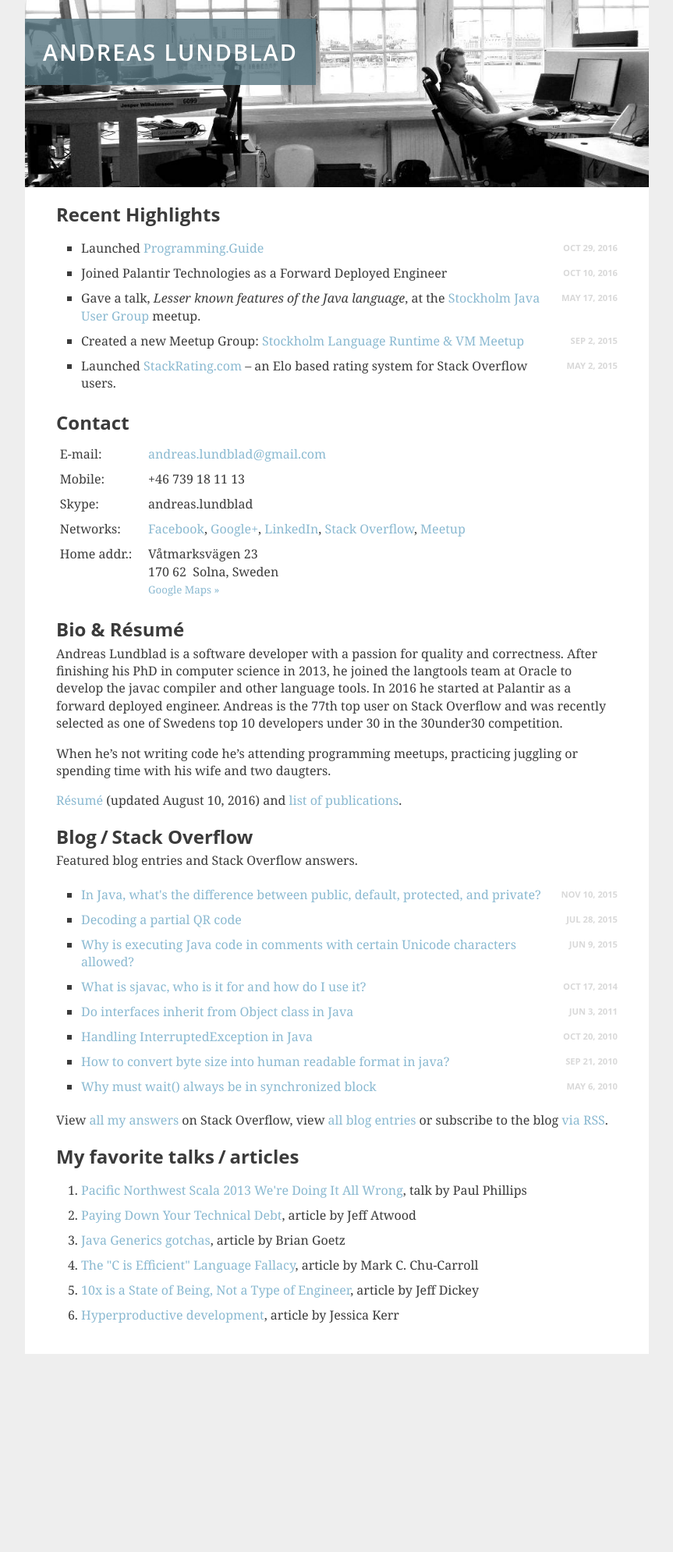
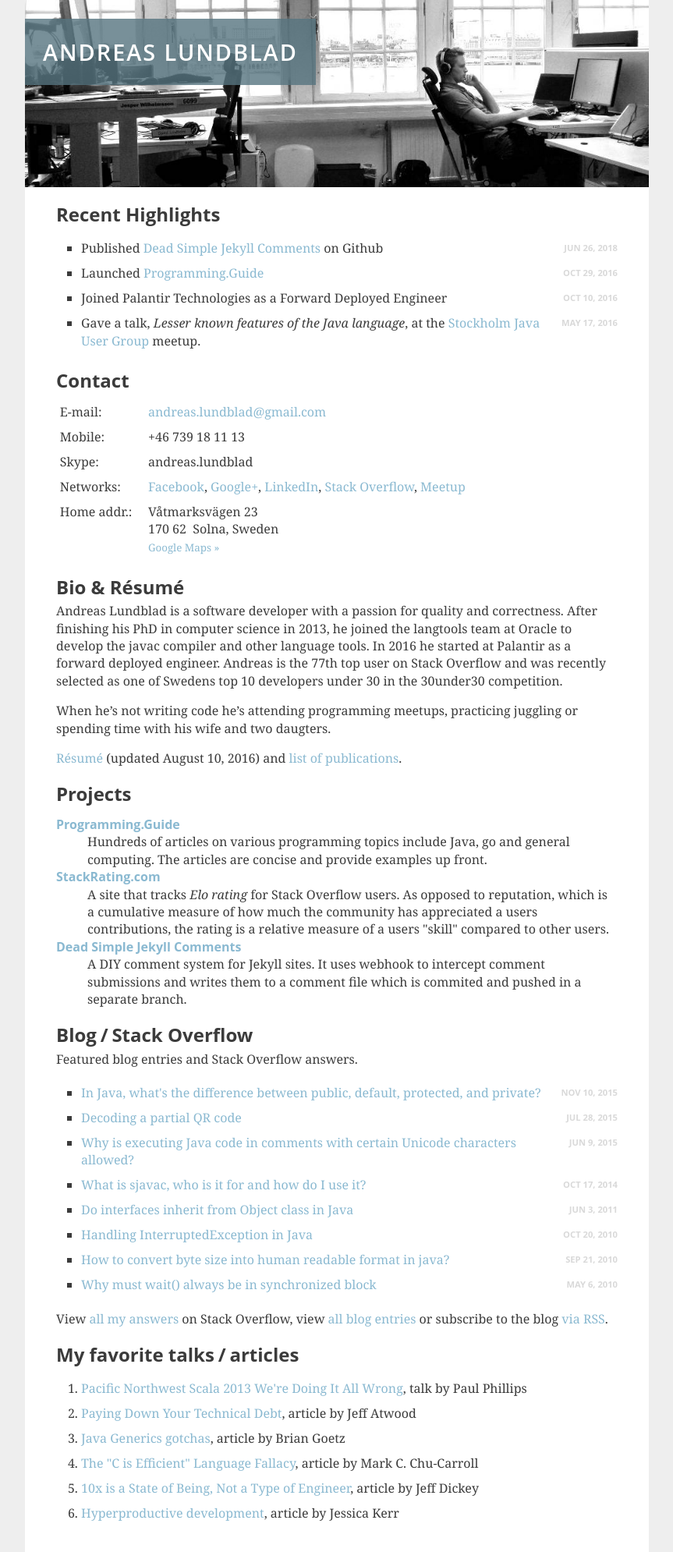
Before and after one commit to aioobe/aioobe.github.io, a Jekyll site: the page built from index.html, in a window 1280 px wide. Shown: the whole page at 78% size, without its empty margins (208-1071 px from the left). Built offline with Jekyll 4.4.1, drawn with Linux system fonts in a browser that asks for light colours; before the commit the page ends 1736 px from its top, so only the background shows below that.

Commit message:
Updated 'Recent Highlights' and added a 'Projects' section.

```diff
--- a/_sass/_base.scss
+++ b/_sass/_base.scss
@@ -173,3 +173,8 @@ blockquote {
     text-align: center;
     font-style: italic;
 }
+
+dt {
+    font-family: "Source Sans Pro","Open Sans","Helvetica Neue","Arial",sans-serif;
+    font-weight: bold;
+}
--- a/index.html
+++ b/index.html
@@ -1,16 +1,18 @@
 ---
 layout: default
 whatsup:
+  - title: "Published <a href='https://github.com/aioobe/dead-simple-jekyll-comments'>Dead Simple Jekyll Comments</a> on Github"
+    date: "Jun 26, 2018"
   - title: "Launched <a href='http://programming.guide'>Programming.Guide</a>"
     date: "Oct 29, 2016"
   - title: "Joined Palantir Technologies as a Forward Deployed Engineer"
     date: "Oct 10, 2016"
   - title: "Gave a talk, <i>Lesser known features of the Java language</i>, at the <a href='http://www.meetup.com/Stockholm-Java-User-Group/events/230682111/'>Stockholm Java User Group</a> meetup."
     date: "May 17, 2016"
-  - title: "Created a new Meetup Group: <a href='http://www.meetup.com/Stockholm-Language-Runtime-VM-Meetup'>Stockholm Language Runtime & VM Meetup</a>"
-    date: "Sep 2, 2015"
-  - title: "Launched <a href='http://stackrating.com'>StackRating.com</a> &ndash; an Elo based rating system for Stack Overflow users."
-    date: "May 2, 2015"
+#  - title: "Created a new Meetup Group: <a href='http://www.meetup.com/Stockholm-Language-Runtime-VM-Meetup'>Stockholm Language Runtime & VM Meetup</a>"
+#    date: "Sep 2, 2015"
+#  - title: "Launched <a href='http://stackrating.com'>StackRating.com</a> &ndash; an Elo based rating system for Stack Overflow users."
+#    date: "May 2, 2015"
 #  - title: "Took over development of a tool called <a href='http://stackoverflow.com/q/26424759/276052'>sjavac</a>."
 #    date: "Apr 22, 2014"
 #  - title: "Selected as one of Swedens top-10 developers under 30 in the <a href='30under30.io'>30under30</a> competition."
@@ -88,6 +90,16 @@ featured:
 <p><a href="resume.html">R&eacute;sum&eacute;</a> (updated {% for p in site.pages %}{% if p.is_resume_page %}{{ p.modification_time }}{% break %}{% endif %}{% endfor %}) and <a href="papers/">list of publications</a>.</p>
 
 
+<h2>Projects</h2>
+<dl>
+    <dt><a href="https://programming.guide">Programming.Guide</a></dt>
+    <dd>Hundreds of articles on various programming topics include Java, go and general computing. The articles are concise and provide examples up front.</dd>
+    <dt><a href="https://stackrating.com">StackRating.com</a></dt>
+    <dd>A site that tracks <em>Elo rating</em> for Stack Overflow users. As opposed to reputation, which is a cumulative measure of how much the community has appreciated a users contributions, the rating is a relative measure of a users "skill" compared to other users.</dd>
+    <dt><a href="https://github.com/aioobe/dead-simple-jekyll-comments">Dead Simple Jekyll Comments</a></dt>
+    <dd>A DIY comment system for Jekyll sites. It uses webhook to intercept comment submissions and writes them to a comment file which is commited and pushed in a separate branch.</dd>
+</dl>
+
 <h2>Blog&thinsp;/&thinsp;Stack Overflow</h2>
 <p>Featured blog entries and Stack Overflow answers.</p>
 <ul>
```
Also changed, not shown: _posts/2013-03-15-My-PhD-Hat.md (+1 -1 lines).
